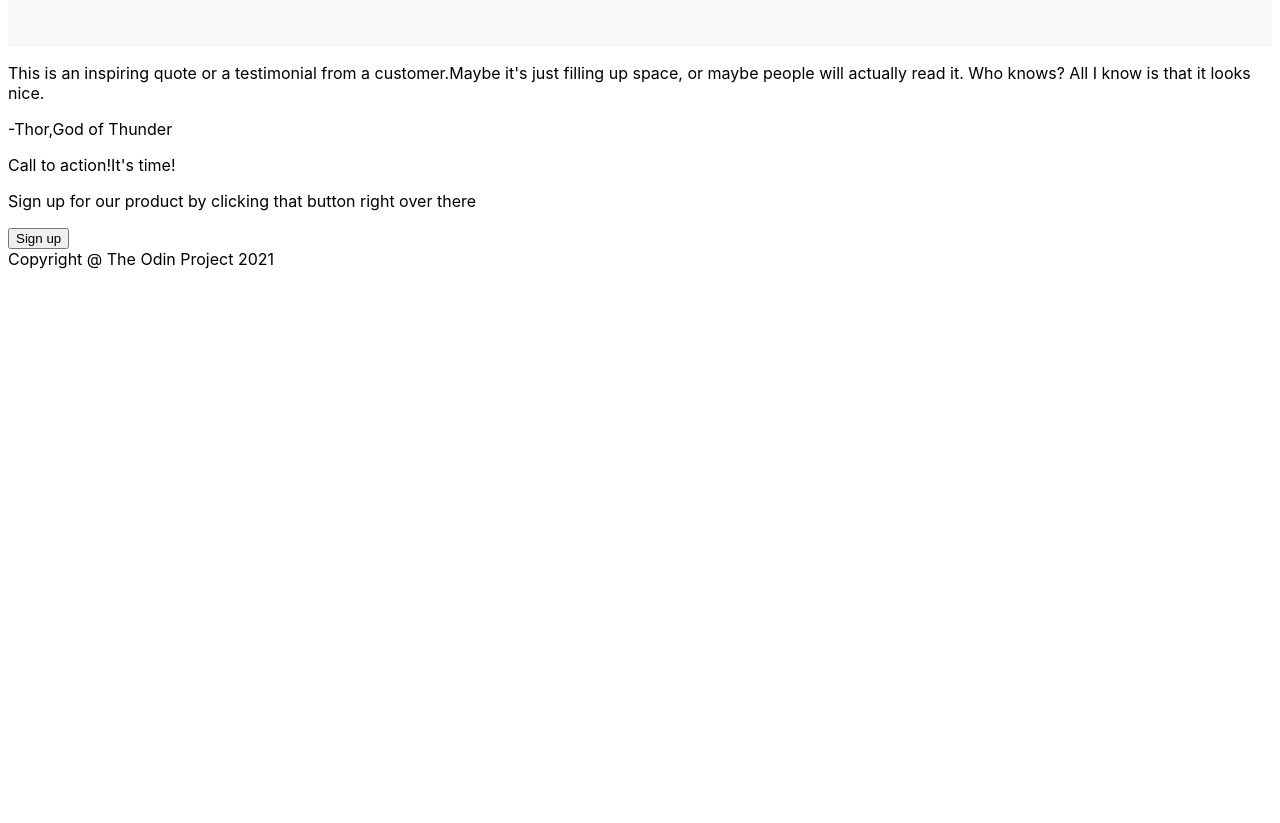
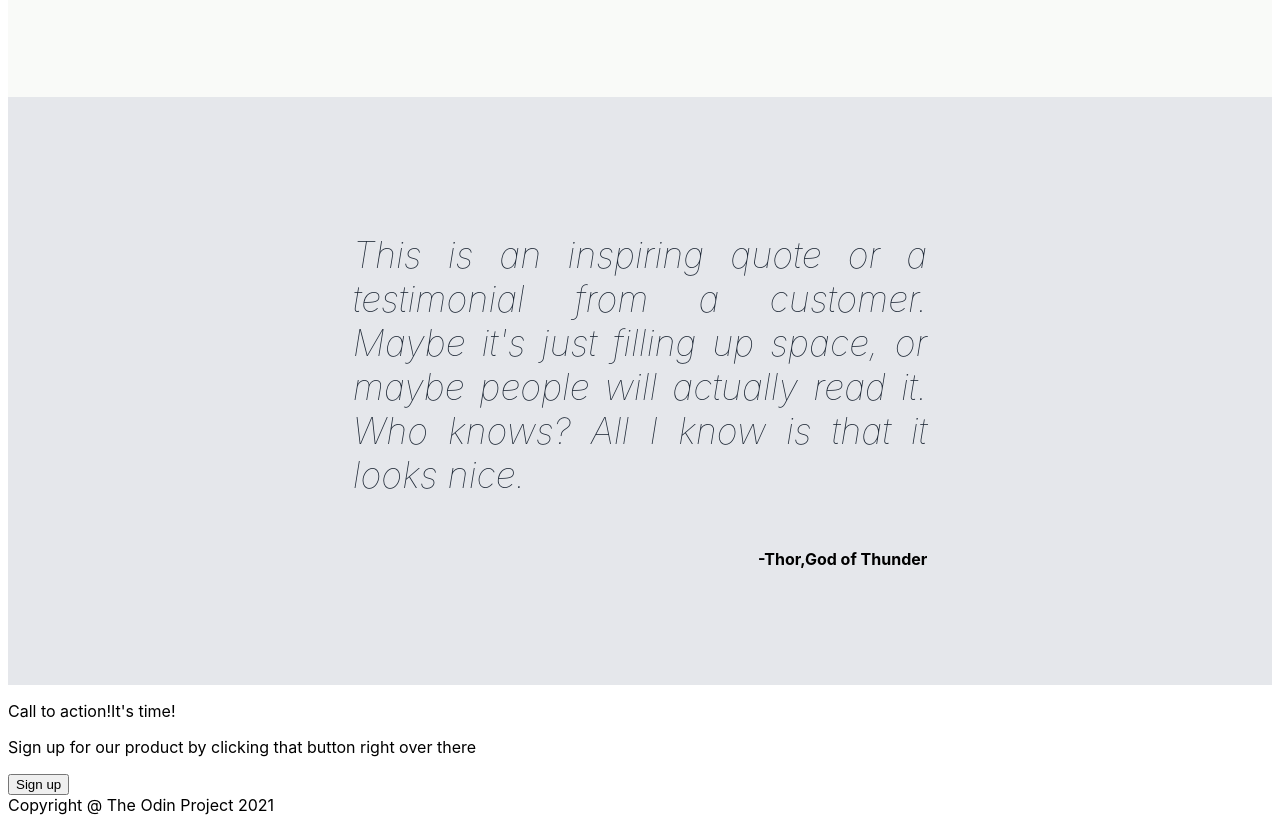
Before and after one commit to CleverEnd/Landing-Page-Odin, a plain HTML site: page index.html in a window 1280 px wide. Shown: the part 779-1602 px from the top of the page. Before the commit the page ends 1056 px from the top, so only its background shows below. Drawn offline with Linux system fonts and the light colour scheme.

Commit message:
Completed the third part

```diff
--- a/index.html
+++ b/index.html
@@ -57,8 +57,10 @@
         </div>
     </div>
     <div class="third-part">
-        <p class="Quote">This is an inspiring quote or a testimonial from a customer.Maybe it's just filling up space, or maybe people will actually read it. Who knows? All I know is that it looks nice.</p>
+        <div class="quote-container">
+        <p class="Quote">This is an inspiring quote or a testimonial from a customer. Maybe it's just filling up space, or maybe people will actually read it. Who knows? All I know is that it looks nice.</p>
         <p class="author">-Thor,God of Thunder</p>
+        </div>
     </div>
     <div class="fourth-part">
         <div class="blue-container">
--- a/style.css
+++ b/style.css
@@ -123,7 +123,7 @@ a{
     gap: 100px;
     align-items: center;
     justify-content: center;
-    padding-bottom: 50px;
+    padding-bottom: 100px;
 }
 
 .image-placeholder{
@@ -148,3 +148,33 @@ a{
     flex-direction: column;
 
 }
+
+.third-part{
+    background-color: #E5E7EB;
+    display: flex;
+    justify-content: center;
+    align-items: center;
+    padding: 100px;
+}
+
+.quote-container{
+    justify-content: center;
+    max-width: 54%;
+    display: flex;
+    flex-direction: column;
+    align-items: center;
+    text-align: justify;
+}
+
+.Quote{
+    font-size: 36px;
+    font-style: italic;
+    font-weight: lighter;
+    color: #1F2937;
+}
+
+.author{
+align-self: flex-end;
+font-weight: bolder;
+
+}
```
